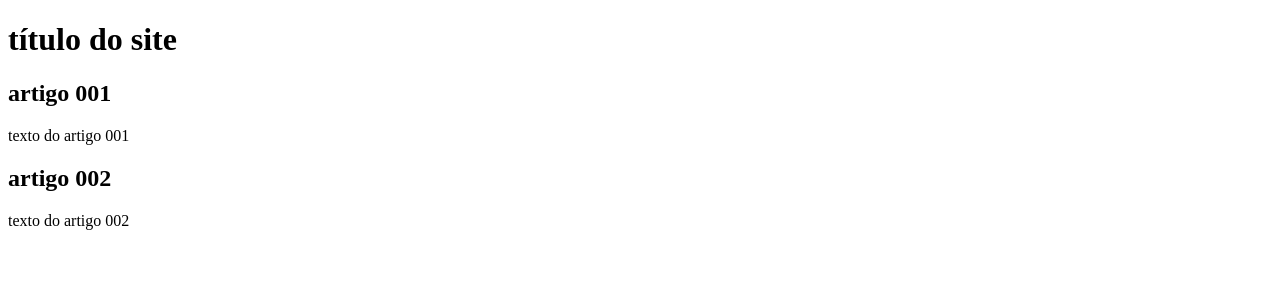
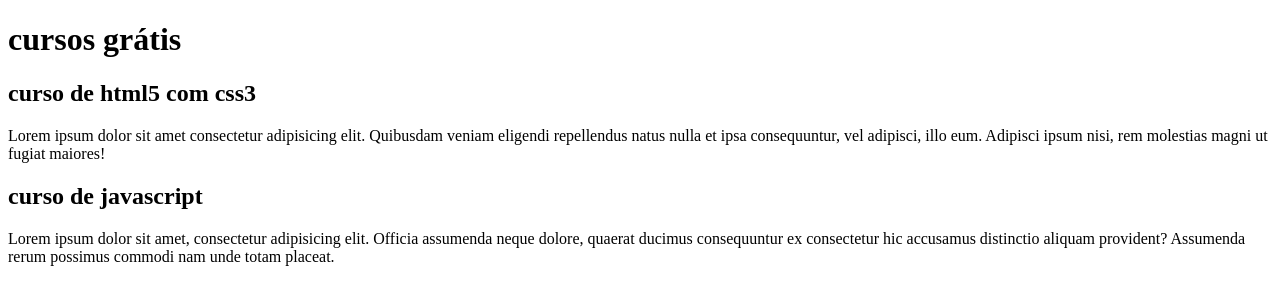
Before and after one commit to devmarisv/projeto-site, a plain HTML site: page index.html in a window 1280 px wide. Drawn offline with Linux system fonts and the light colour scheme.

Commit message:
escrevendo conteúdo

```diff
--- a/index.html
+++ b/index.html
@@ -8,15 +8,15 @@
 <body>
     <main>
         <header>
-            <h1>título do site</h1>
+            <h1>cursos grátis</h1>
         </header>
         <article>
-            <h2>artigo 001</h2>
-            <p>texto do artigo 001</p>
+            <h2>curso de html5 com css3</h2>
+            <p>Lorem ipsum dolor sit amet consectetur adipisicing elit. Quibusdam veniam eligendi repellendus natus nulla et ipsa consequuntur, vel adipisci, illo eum. Adipisci ipsum nisi, rem molestias magni ut fugiat maiores!</p>
         </article>
         <article>
-            <h2>artigo 002</h2>
-            <p>texto do artigo 002</p>
+            <h2>curso de javascript</h2>
+            <p>Lorem ipsum dolor sit amet, consectetur adipisicing elit. Officia assumenda neque dolore, quaerat ducimus consequuntur ex consectetur hic accusamus distinctio aliquam provident? Assumenda rerum possimus commodi nam unde totam placeat.</p>
         </article>
     </main>
 </body>
```
